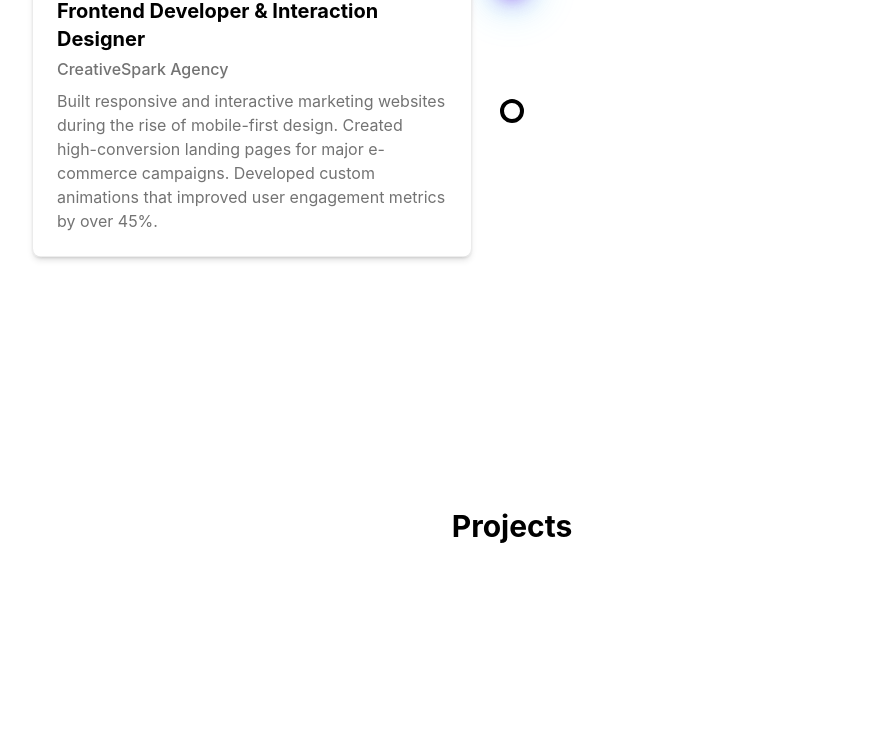
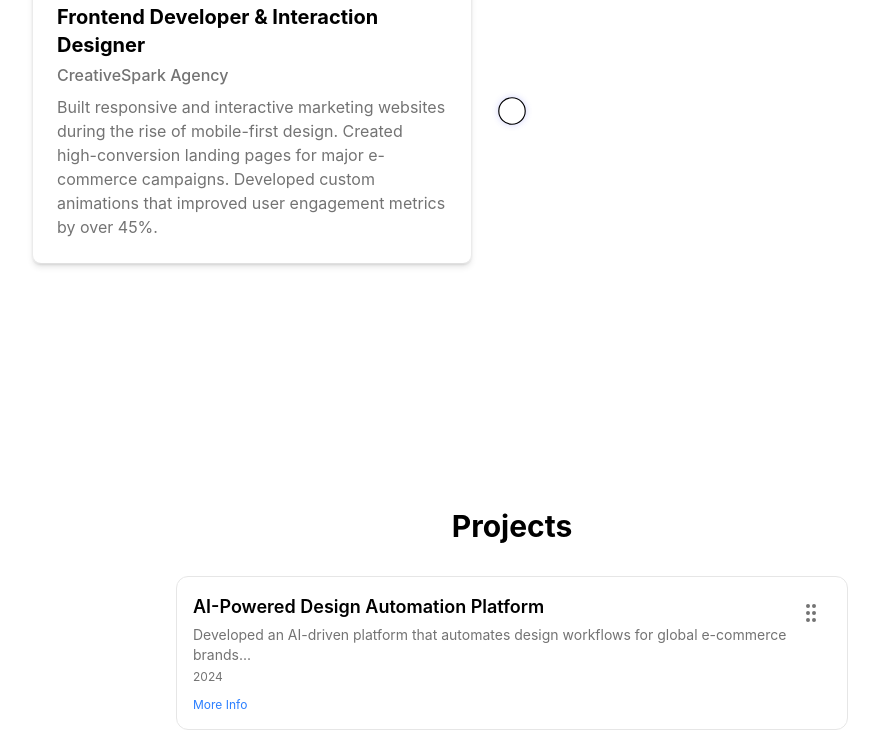
Before and after one commit to QPhuc/Animated-Portfolio, a React (Vite) app in the folder Animated-portfolio/: page / in a window 1280 px wide. Shown: the part 3528-4274 px from the top of the page, without its empty margins (128-1007 px from the left). Built offline with nearby package versions, Linux system fonts and the light colour scheme.

Commit message:
Update projects

```diff
--- a/Animated-portfolio/src/components/ProjectsSection/ProjectsSection.tsx
+++ b/Animated-portfolio/src/components/ProjectsSection/ProjectsSection.tsx
@@ -1,6 +1,51 @@
-import { motion } from "framer-motion"
+import { motion } from "framer-motion";
+import { useMemo } from "react";
+import { DragOrderList } from "../lightswind/drag-order-list";
 
 const ProjectsSection = () => {
+    const projects = useMemo(() => [
+        {
+            id: 1,
+            title: "AI-Powered Design Automation Platform",
+            subtitle:
+                "Developed an AI-driven platform that automates design workflows for global e-commerce brands...",
+            date: "2024",
+            link: "https://example.com/ai-platform",
+            image:
+                "https://images.pexels.com/photos/8294591/pexels-photo-8294591.jpeg",
+        },
+        {
+            id: 2,
+            title: "Enterprise Resource Planning (ERP) System",
+            subtitle:
+                "Led the development of a modular ERP system for a manufacturing conglomerate...",
+            date: "2023",
+            link: "https://example.com/erp",
+            image:
+                "https://images.pexels.com/photos/1148820/pexels-photo-1148820.jpeg",
+        },
+        {
+            id: 3,
+            title: "Blockchain-Based Supply Chain Tracker",
+            subtitle:
+                "Created a transparent and tamper-proof supply chain tracking system using Hyperledger Fabric...",
+            date: "2022",
+            link: "https://example.com/supplychain",
+            image:
+                "https://images.pexels.com/photos/6169673/pexels-photo-6169673.jpeg",
+        },
+        {
+            id: 4,
+            title: "Global E-Learning Platform",
+            subtitle:
+                "Designed and implemented a multi-language e-learning platform serving over 1.2 million students...",
+            date: "2021",
+            link: "https://example.com/elearning",
+            image:
+                "https://images.pexels.com/photos/15595050/pexels-photo-15595050.jpeg",
+        },
+    ], []);
+
     return (
         <motion.div
             initial={{ opacity: 0, y: 50 }}
@@ -17,6 +62,7 @@
                 >
                     Projects
                 </motion.h2>
+                <DragOrderList items={projects} />
             </section>
         </motion.div>
     )
```
